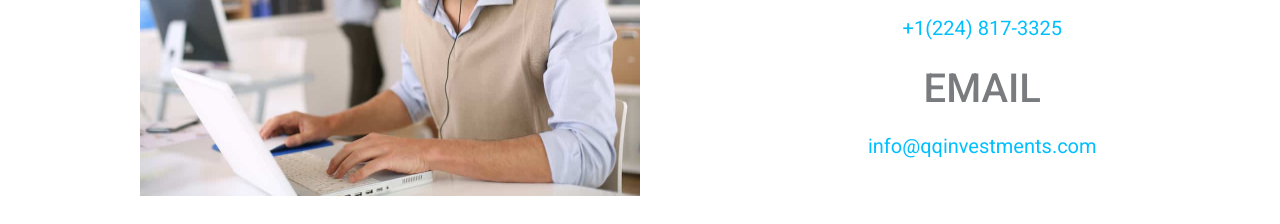
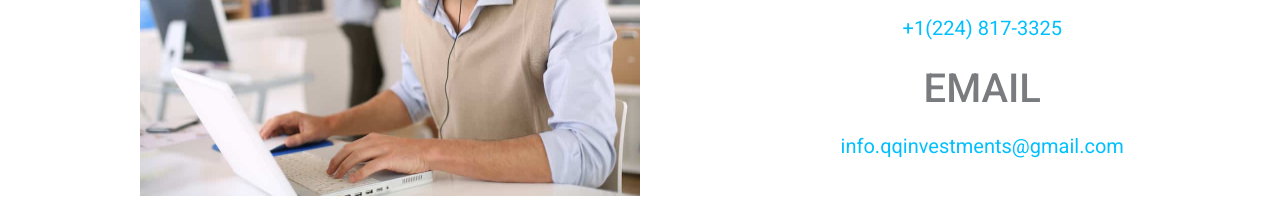
Before and after one commit to Anvarapa/QQ__Investment, a plain HTML site: page index.html in a window 1280 px wide. Shown: the part 1540-1764 px from the top of the page. Drawn offline with nearby package versions, Linux system fonts and the light colour scheme.

Commit message:
Update index.html

```diff
--- a/index.html
+++ b/index.html
@@ -123,7 +123,7 @@
           </div>
               <div class="tell"><a href="tel:2248173325">+1(224) 817-3325</a></div>
           <h1 class="text__email__phone">EMAIL</h1>
-          <a href="mailto:info@qqinvestments.com">info@qqinvestments.com</a>
+          <a href="mailto:info@qqinvestments.com">info.qqinvestments@gmail.com</a>
         </div>
       </div>
 
```
